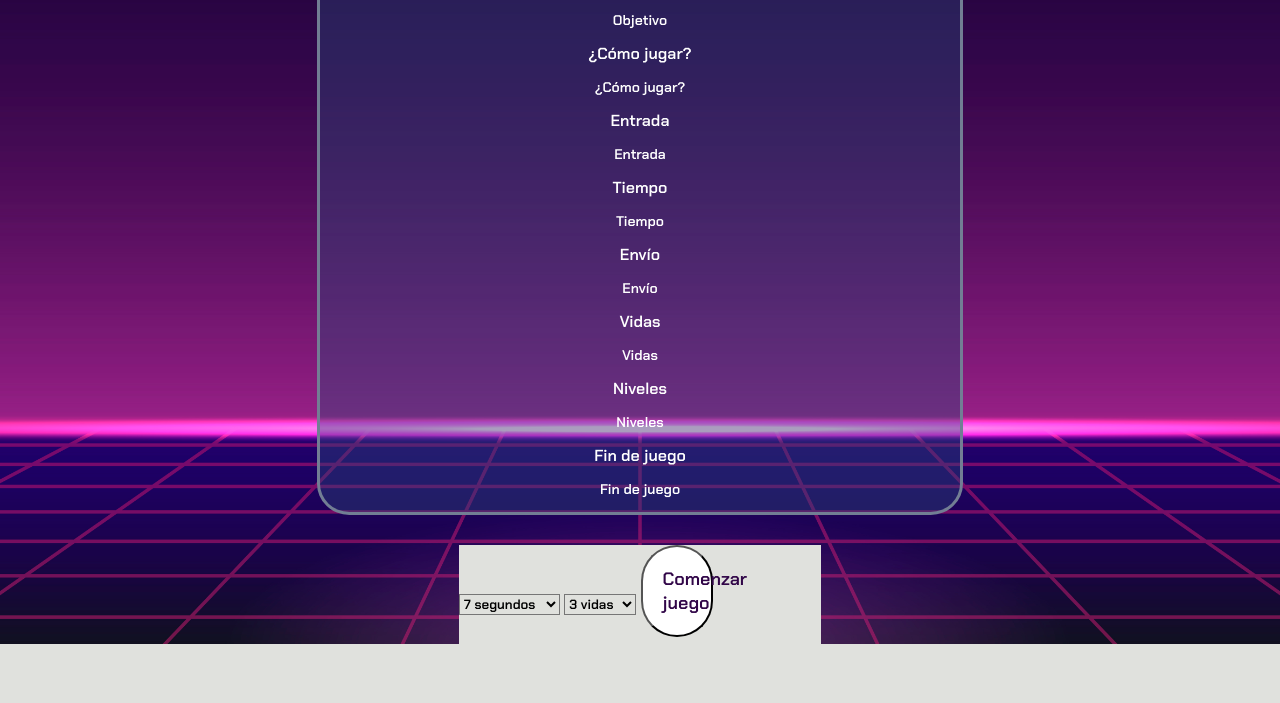
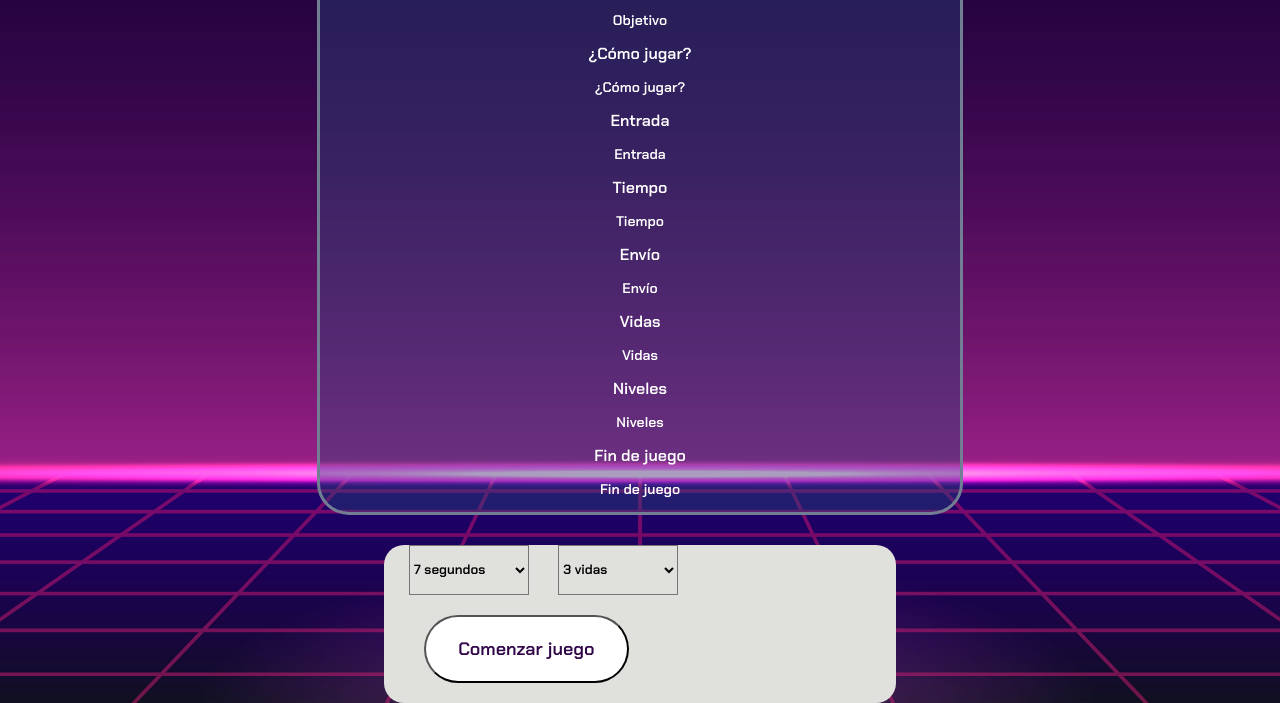
Before and after one commit to zmartand/carreraPalabras, a website: page index.html in a window 1280 px wide. Shown: the part 254-957 px from the top of the page. Before the commit the page ends 898 px from the top, so only its background shows below. Drawn offline with Linux system fonts and the light colour scheme; a web font is replaced by a local one.

Commit message:
terminado

```diff
--- a/script.js
+++ b/script.js
@@ -12,6 +12,7 @@ const palabraUsuario = document.getElementById('usuarioInput');
 const actualizarVisualizacion = () =>{
     nivelContadorSpan.textContent = nivel;
     vidasContadorSpan.textContent = vidas;
+    document.getElementById('resultado').textContent = "";
 }
 
 const palabraRandom = () => {
@@ -20,10 +21,8 @@ const palabraRandom = () => {
 }
 
 const empezarJuegoTiempoPersonalizado = () =>{
-    //const tiempoPersonalizado = document.getElementById('tiempoPersonalizado').value;
     const seleccionado = document.getElementById('baseTiempo').value;
     const seleccionVidas = document.getElementById('vidasBase').value;
-    //tiempoBase = tiempoPersonalizado ? Math.max(tiempoPersonalizado * 1000, tiempoMinimo) : selectedTime;
     sessionStorage.setItem('tiempoBase', seleccionado);// Guarda el tiempo base seleccionado en el almacenamiento de sesión
     sessionStorage.setItem('vidas', seleccionVidas);
     location.href = "juego.html";
@@ -51,7 +50,7 @@ const validarPalabra = () => {
         document.getElementById('contarPalabrasCorrectas').textContent = contadorPalabrasCorrectas;
         subirNivel();
     } else {
-        //console.log("Incorrecto");
+        console.log("Incorrecto");
     }
 }
 
--- a/style.css
+++ b/style.css
@@ -53,16 +53,28 @@ body{
 }
 button{
     color: #310648;
-    width: 20%;
+    width: 40%;
     height: 30%;
     font-size: 18px;
-    margin-bottom: 2%;
     border-radius: 40px;
     padding: 20px;
     background-color: #ffffff;
+    margin-left: 40px;
+    margin-bottom: 20px;
+    margin-top: 20px;
 }
 
 button:hover{
     background-color: #8d1e7f;
     color: #ffffff;
 }
+#opciones{
+    width: 40%;
+    border-radius: 20px;
+}
+
+#baseTiempo, #vidasBase{
+    margin-left: 25px;
+    height: 50px;
+    width: 120px;
+}
```
